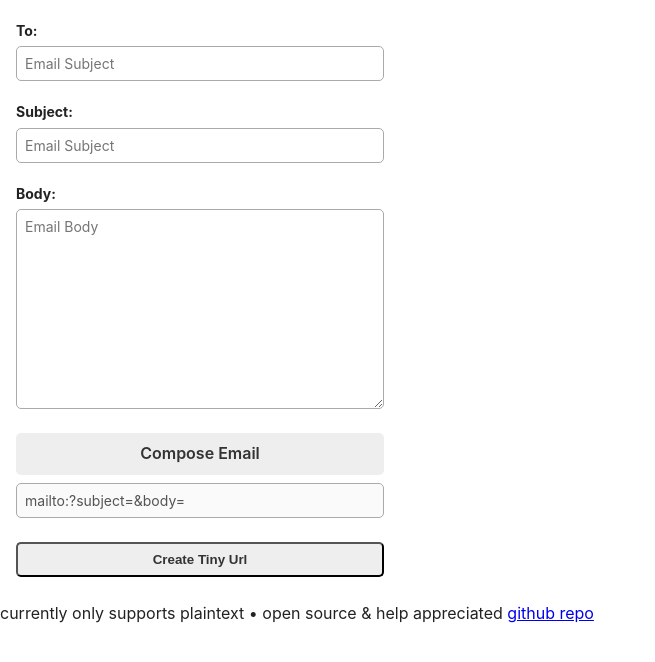
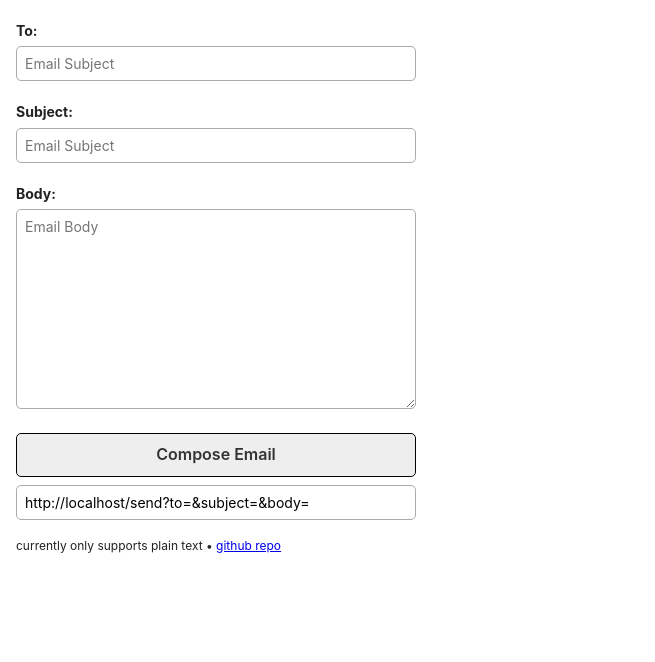
Before and after one commit to huntercaron/email-template, a Next.js app: page / in a window 1280 px wide. Shown: the top 662 px of the page, without its empty margins (0-655 px from the left). Built offline with nearby package versions, Linux system fonts and the light colour scheme.

Commit message:
send page & clean up

```diff
--- a/pages/index.tsx
+++ b/pages/index.tsx
@@ -1,58 +1,20 @@
+import Head from "next/head"
+import { useURLState, createMailToLink, createURLParamString } from "../utils"
 import { useState, useEffect } from "react"
-import Head from "next/head"
-
-function encode(text: string): string {
-    return encodeURIComponent(text)
-}
-
-function getParam(name, location) {
-    const searchParams = new URLSearchParams(location.search)
-    return decodeURIComponent(searchParams.get(name) || "")
-}
-
-function setParams(name, value, location) {
-    const searchParams = new URLSearchParams(location.search)
-    searchParams.set(name, encodeURIComponent(value))
-    window.history.replaceState(null, null, "?" + searchParams.toString())
-}
-
-export async function getTinyUrl(url) {
-    // fetch no longer needs to be imported from isomorphic-unfetch
-
-    const res = await fetch(`https://tinyurl.com/api-create.php?url=${url}`)
-    const data = await res.json()
-
-    console.log(data)
-}
-
-// hook for storing state in URL so links can be shared
-const useURLState = (name: string): [string, (item: string) => void] => {
-    const [param, setParamValue] = useState("")
-    const setParam = (newValue) => {
-        setParamValue(newValue)
-        setParams(name, newValue, window.location)
-    }
-    useEffect(() => {
-        const currentParamValue = getParam(name, window.location)
-        setParamValue(currentParamValue)
-    }, [])
-    return [param, setParam]
-}
 
 export default function Home() {
     // data fields bound to URL
     const [to, setTo] = useURLState("to")
     const [subject, setSubject] = useURLState("subject")
     const [body, setBody] = useURLState("body")
+    const [baseURL, setBaseURL] = useState("")
 
-    //tinyurl.com/api-create.php?url=http://www.example.com/
+    useEffect(() => {
+        setBaseURL(window.location.origin)
+    }, [])
 
-    // url encoded data
-    const enTo = encode(to)
-    const enSubject = encode(subject)
-    const enBody = encode(body)
-
-    const mailLink = `mailto:${enTo}?subject=${enSubject}&body=${enBody}`
+    const mailLink = createMailToLink(to, subject, body)
+    const sendUrl = baseURL + "/send" + createURLParamString(to, subject, body)
 
     return (
         <div className="container">
@@ -91,27 +53,29 @@ export default function Home() {
                 <a className="button" href={mailLink}>
                     Compose Email
                 </a>
-                <input type="text" disabled value={mailLink} />
+                <input type="text" readOnly value={sendUrl} />
 
-                <button className="button" onClick={() => getTinyUrl(mailLink)}>
+                {/* <button className="button" onClick={() => getTinyUrl(mailLink)}>
                     Create Tiny Url
-                </button>
+                </button> */}
             </main>
 
             <footer>
-                currently only supports plaintext • open source &amp; help
-                appreciated{" "}
+                currently only supports plain text •{" "}
                 <a href="https://github.com/huntercaron/email-template">
                     github repo
                 </a>
             </footer>
 
             <style jsx>{`
+                .container {
+                    padding: 16px;
+                }
+
                 main {
                     display: flex;
                     flex-direction: column;
                     max-width: 400px;
-                    padding: 16px;
                 }
 
                 input,
@@ -144,6 +108,11 @@ export default function Home() {
                     font-weight: 600;
                     padding: 8px;
                     border-radius: 5px;
+                    border: 1px solid black;
+                }
+
+                footer {
+                    font-size: 12px;
                 }
 
                 @media (max-width: 600px) {
--- /dev/null
+++ b/utils/index.tsx
@@ -0,0 +1,60 @@
+import { useState, useEffect } from "react"
+
+export function encode(text: string): string {
+    return encodeURIComponent(text)
+}
+
+export function getParam(name: string, urlParams): string {
+    const searchParams = new URLSearchParams(urlParams)
+    return decodeURIComponent(searchParams.get(name) || "")
+}
+
+export function setParam(name: string, value: string, urlParams) {
+    const searchParams = new URLSearchParams(urlParams)
+    searchParams.set(name, encode(value))
+    window.history.replaceState(null, null, "?" + searchParams.toString())
+}
+
+// hook for storing state in URL so links can be shared
+export const useURLState = (name: string): [string, (item: string) => void] => {
+    const [param, setParamValue] = useState("")
+    const setParamState = (newValue) => {
+        setParamValue(newValue)
+        setParam(name, newValue, window.location.search)
+    }
+    useEffect(() => {
+        const currentParamValue = getParam(name, window.location.search)
+        setParamValue(currentParamValue)
+    }, [])
+    return [param, setParamState]
+}
+
+export function createURLParamString(to, subject, body) {
+    const searchParams = new URLSearchParams()
+
+    searchParams.set("to", encode(to))
+    searchParams.set("subject", encode(subject))
+    searchParams.set("body", encode(body))
+
+    return "?" + searchParams.toString()
+}
+
+export function createMailToLink(to, subject, body) {
+    const enTo = encode(to)
+    const enSubject = encode(subject)
+    const enBody = encode(body)
+
+    return `mailto:${enTo}?subject=${enSubject}&body=${enBody}`
+}
+
+// async function getTinyUrl(url) {
+//     // fetch no longer needs to be imported from isomorphic-unfetch
+
+//     const res = await fetch(`https://tinyurl.com/api-create.php?url=${url}`, {
+//         method: "POST",
+//         mode: "no-cors",
+//     })
+//     // const data = await res.json()
+
+//     console.log(res)
+// }
```
Also changed, not shown: pages/send.tsx (added, +39 -0 lines), tsconfig.json (added, +29 -0 lines), next-env.d.ts (added).
